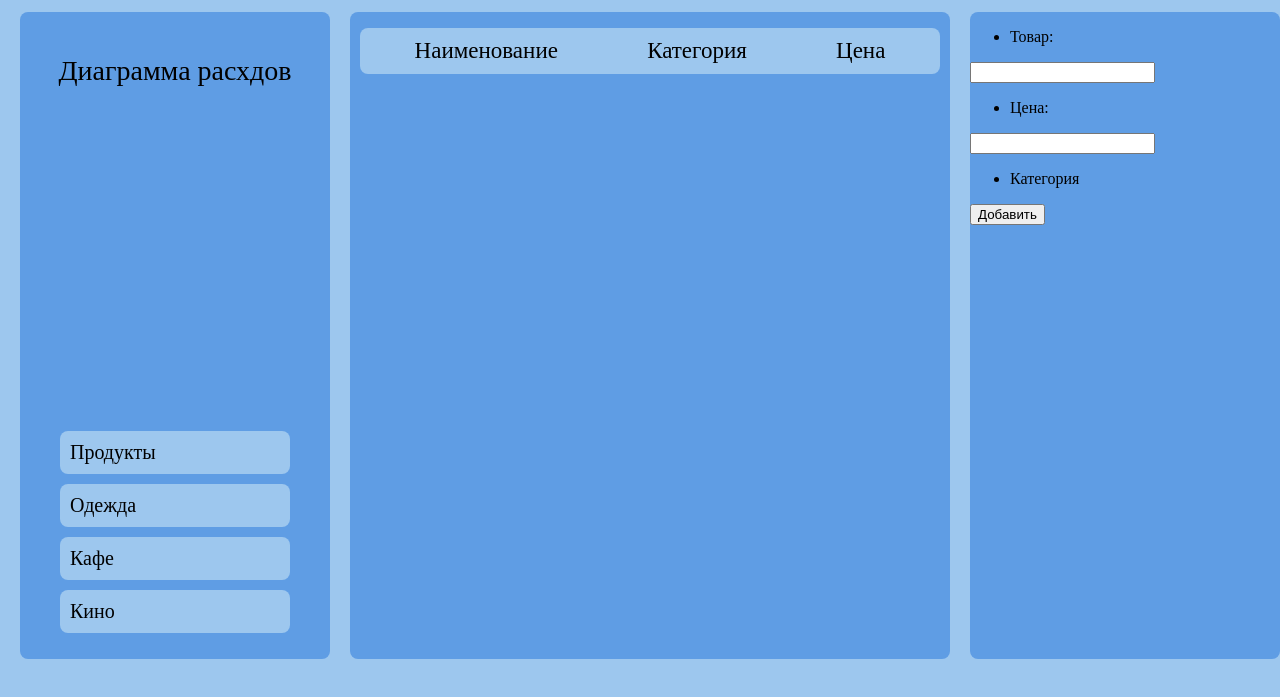
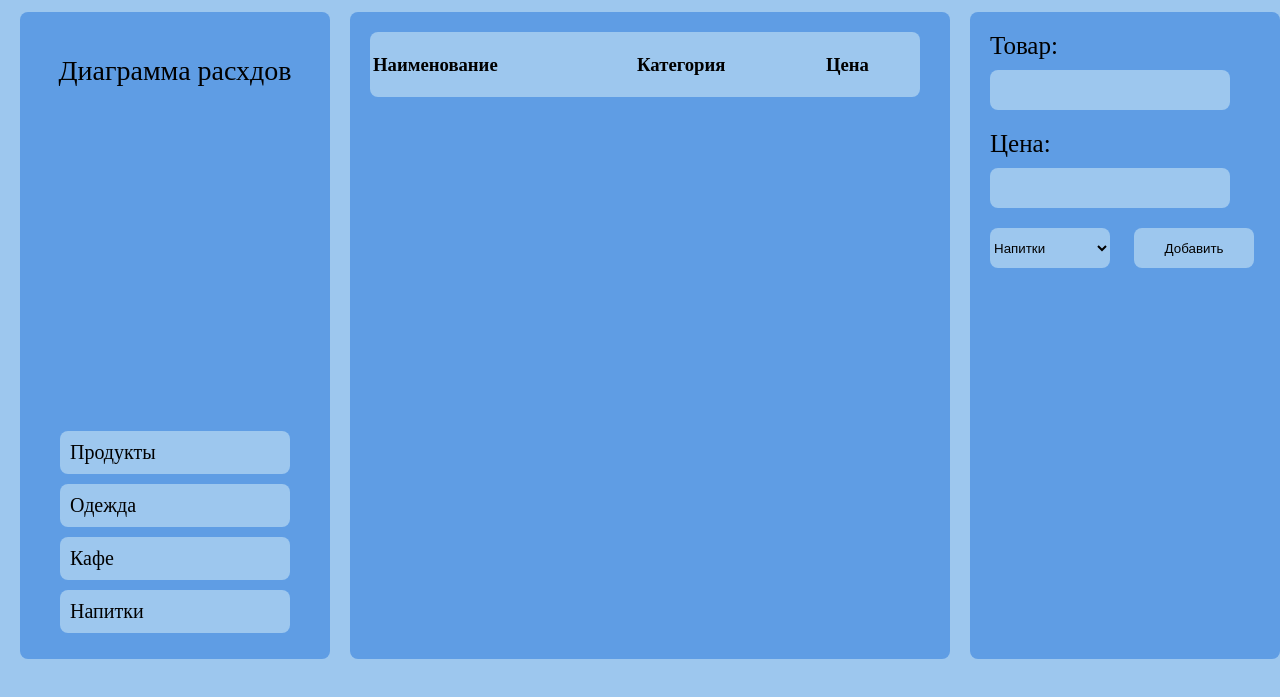
Before and after one commit to kkseenniiaa/wallet, a plain HTML site: page index.html in a window 1280 px wide. Shown: the part 85-782 px from the top of the page. Drawn offline with Linux system fonts and the light colour scheme.

Commit message:
Add files via upload

```diff
--- a/index.html
+++ b/index.html
@@ -20,28 +20,41 @@
                     <li class="block1__li">Продукты</li>
                     <li class="block1__li">Одежда</li>
                     <li class="block1__li">Кафе</li>
-                    <li class="block1__li">Кино</li>
+                    <li class="block1__li">Напитки</li>
                 </ul>
             </div>
             <div class="block2">
-                <ul class="block2__ul">
-                    <li class="block2__li">Наименование</li>
-                    <li class="block2__li">Категория</li>
-                    <li class="block2__li">Цена</li>
-                </ul>
+                <table class="table">
+                    <thead class="thead">
+                        <tr class="block2__tr">
+                            <td class="name">
+                                <h3 class="razmer">Наименование</h3>
+                            </td>
+                            <td class="category">
+                                <h3 class="razmer">Категория</h3>
+                            </td>
+                            <td class="price">
+                                <h3 class="razmer">Цена</h3>
+                            </td>
+                        </tr>
+                    </thead>
+                </table>
             </div>
             <div class="block3">
-                <ul class="block3__ul">
-                    <li class="block3__li">Товар:</li>
-                </ul>
-                <input type="Наименование" class="block3__in">
-                <ul class="block3__ul1">
-                    <li class="block3__li1">Цена:</li>
-                </ul>
-                <input type="0" class="block3__in1">
-                <ul class="block3__ul2">
-                    <li class="block3__li2">Категория</li>
-                </ul>
+                <div class="block3__info">
+                    <div class="tovar">Товар:</div>
+                    <input type="text" class="name1">
+                </div>
+                <div class="block3__info">
+                    <div class="zena">Цена:</div>
+                    <input type="text" class="name2">
+                </div>
+                <select class="select">
+                    <option>Продукты</option>
+                    <option>Одежда</option>
+                    <option>Кафе</option>
+                    <option selected>Напитки</option>
+                </select>
                 <button class="btn">Добавить</button>
             </div>
         </div>
--- a/java.js
+++ b/java.js
@@ -1,7 +1,25 @@
 let btn = document.querySelector('.btn');
-let input = document.querySelector('.block3__in');
-let price = document.querySelector('.block3__in1');
+let input = document.querySelector('.name1');
+let name = document.querySelector('.name');
+let price = document.querySelector('.price');
+let category = document.querySelector('.category');
+let input1 = document.querySelector('.name2');
+let select = document.querySelector('.select');
 
 btn.addEventListener('click', () =>{
+    let element = document.createElement('li');
+    element.textContent = input.value;
+    name.append(element);
+});
 
+btn.addEventListener('click', ()=>{
+    let element = document.createElement('li');
+    element.textContent = input1.value;
+    price.append(element);
+});
+
+btn.addEventListener('click', ()=>{
+    let element = document.createElement('li');
+    element.textContent = select.value;
+    category.append(element);
 })
--- a/style.css
+++ b/style.css
@@ -6,6 +6,10 @@ html,
 body {
     margin: 0;
     padding: 0;
+}
+
+ul, li{
+    list-style-type: none;
 }
 
 .wrapper {
@@ -42,7 +46,6 @@ body {
     height: 300px;
 }
 .block1__li {
-    list-style-type: none;
     background-color: rgb(157, 199, 238);
     margin-bottom: 10px;
     padding: 10px;
@@ -58,18 +61,16 @@ body {
     border-radius: 8px;
 }
 
-.block2__ul{
-    display: flex;
+.table{
     background-color: rgb(157, 199, 238);
-    justify-content: space-around;
-    width: 580px;
-    margin-left: 10px;
-    padding: 10px;
+    margin: 20px;
     border-radius: 8px;
+    width: 550px;
 }
-.block2__li{
-    list-style-type: none;
-    font-size: 23px;
+
+.block2__tr2{
+    background-color: #5f9de4;
+    padding: 20px;
 }
 
 .block3{
@@ -79,3 +80,42 @@ body {
     border-radius: 8px;
     padding-bottom: 10px;
 }
+
+.block3__info{
+    margin: 20px;
+}
+
+.tovar{
+    font-size: 25px
+}
+
+.name1, .name2{
+    border: none;
+    background-color: rgb(157, 199, 238);
+    border-radius: 8px;
+    width: 240px;
+    height: 40px;
+    margin-top: 10px;
+}
+
+.zena{
+    font-size: 25px
+}
+
+.select{
+    margin-left: 20px;
+    width: 120px;
+    height: 40px;
+    background-color: rgb(157, 199, 238);
+    border-radius: 8px;
+    border: none;
+}
+
+.btn{
+    margin-left: 20px;
+    width: 120px;
+    height: 40px;
+    background-color: rgb(157, 199, 238);
+    border-radius: 8px;
+    border: none;
+}
```
